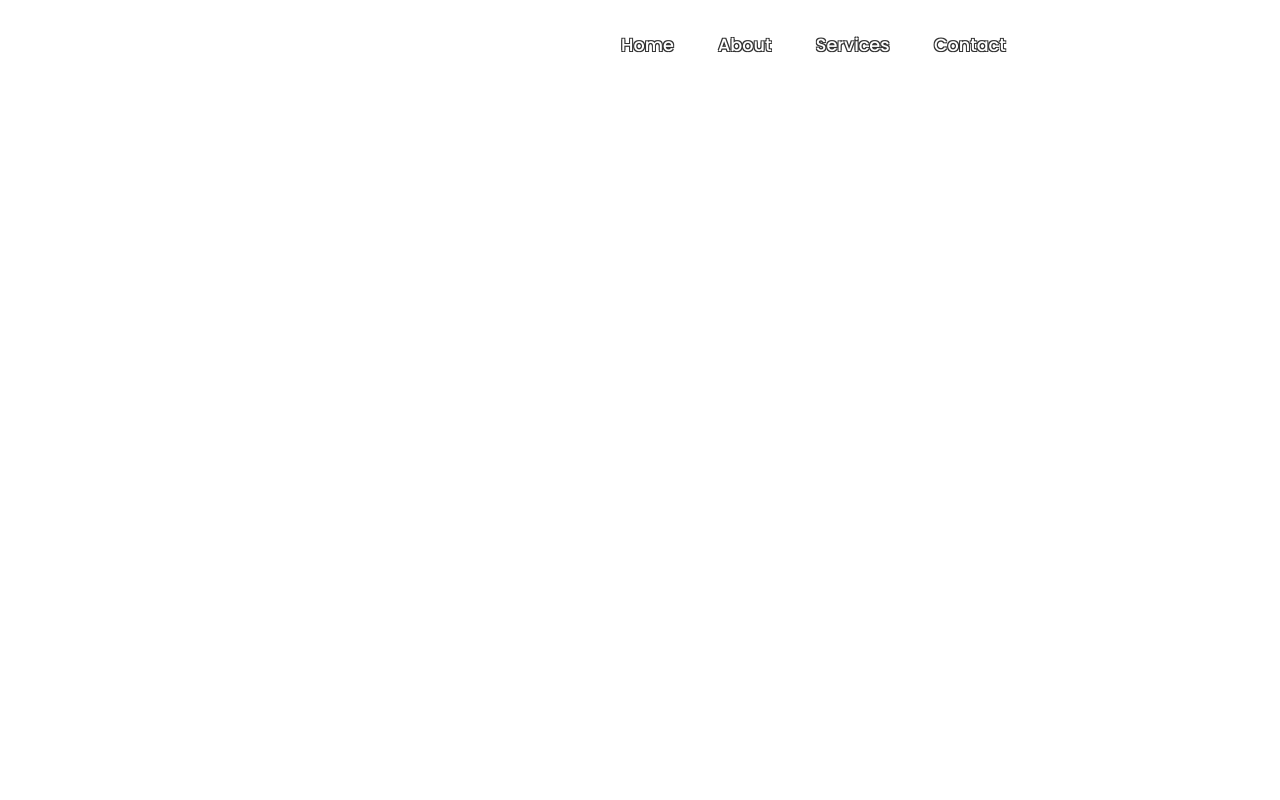
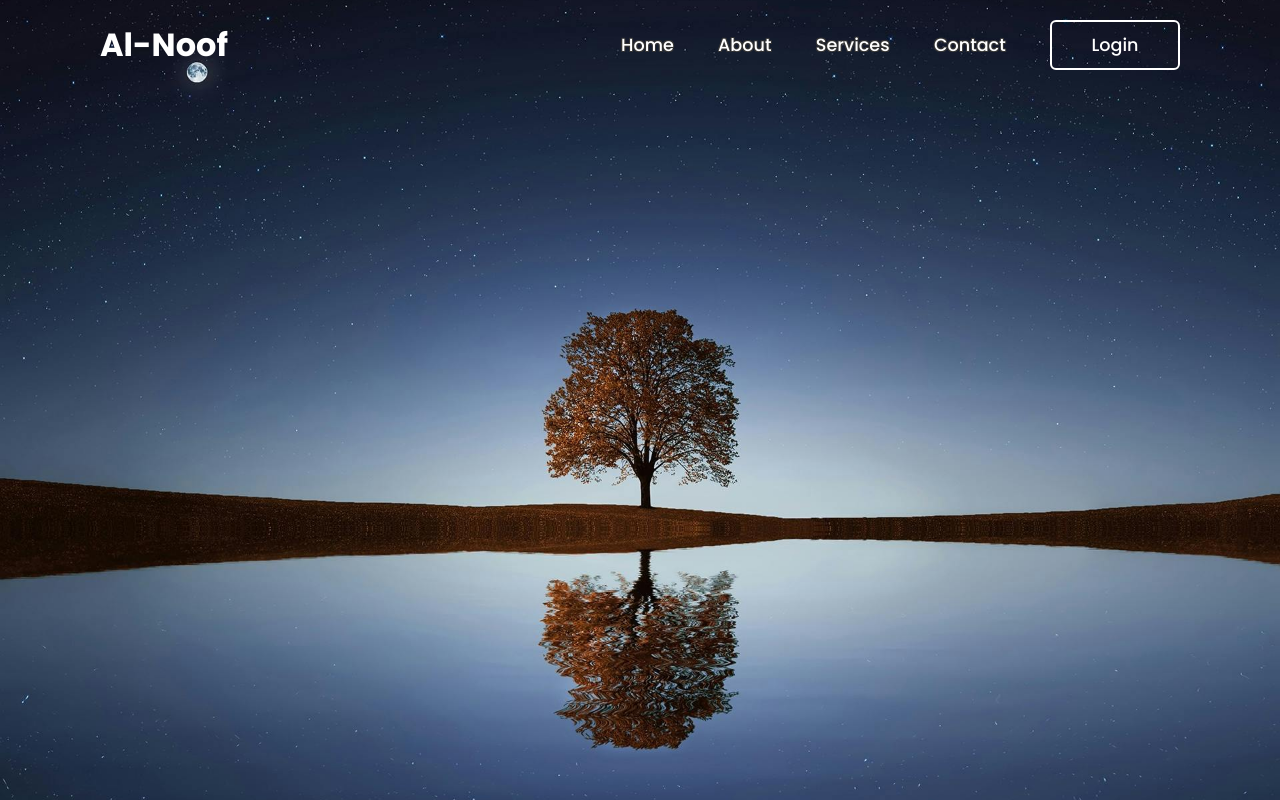
Before and after one commit to Jaisurya1github/Login-Registration-Page, a plain HTML site: page login.html in a window 1280 px wide. Drawn offline with nearby package versions, Linux system fonts and the light colour scheme.

Commit message:
login.css

```diff
--- a/login.css
+++ b/login.css
@@ -12,7 +12,7 @@ body{
   justify-content: center;
   align-items: center;
   min-height: 100vh;
-  background: url('pexels-pixabay-268533.jpg') no-repeat;
+  background: url('Bg Image.jpg') no-repeat;
   background-size: cover;
   background-position: center;
   max-height: 1000px;
```
